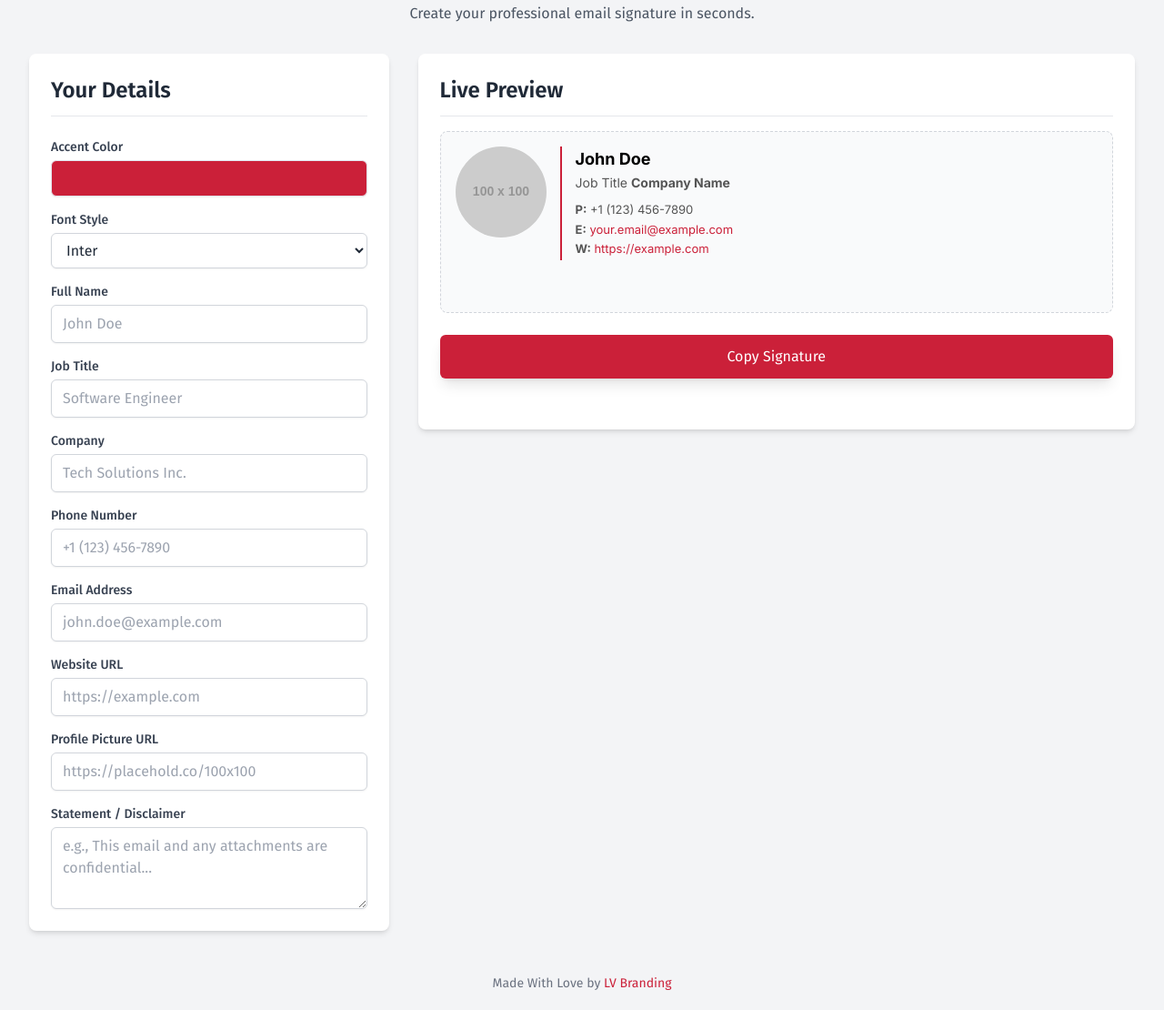
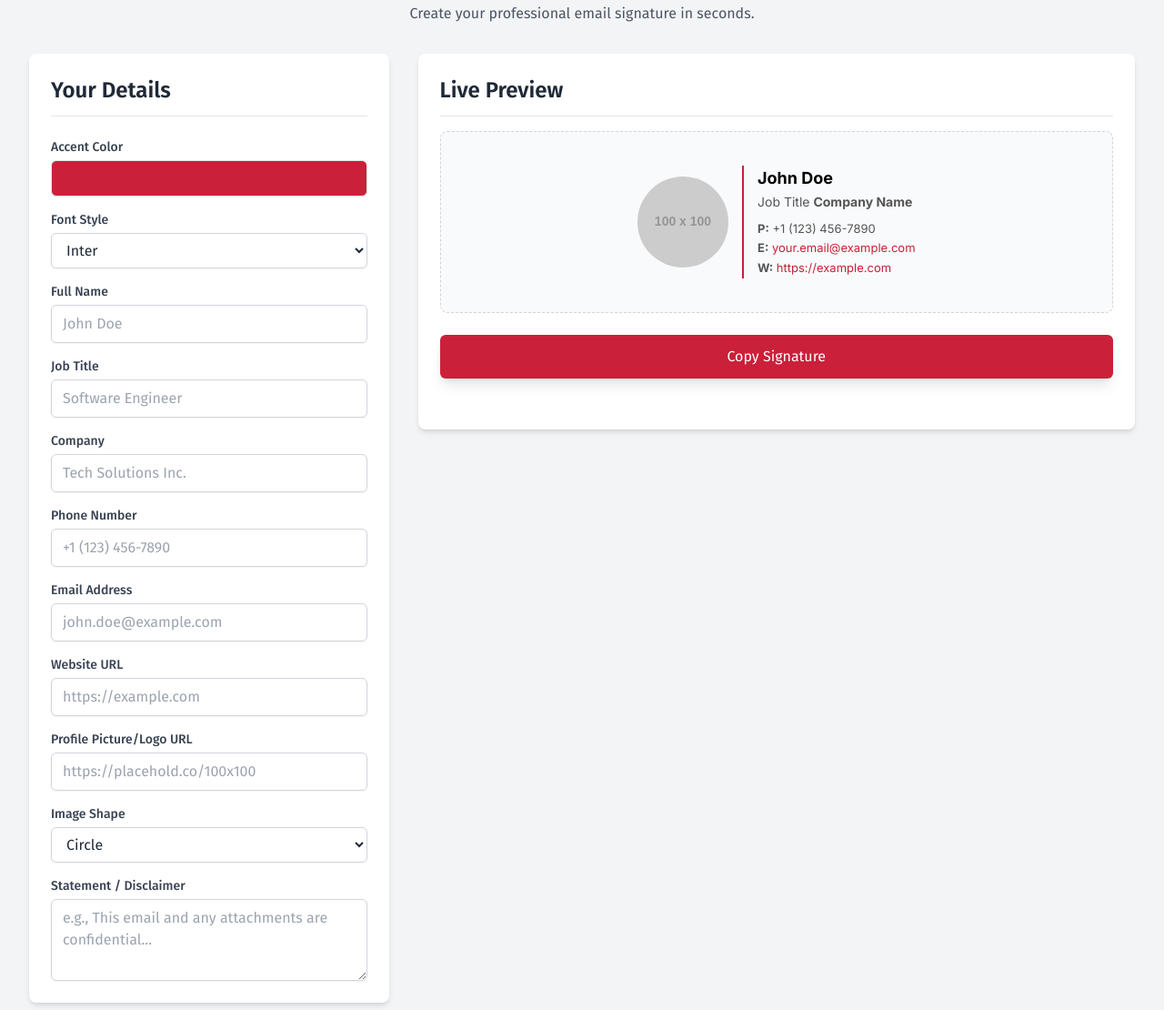
Before and after one commit to lvbranding-it/signature-generator, a plain HTML site: page index.html in a window 1280 px wide. Shown: the part 189-1299 px from the top of the page at 91% size. Drawn offline with nearby package versions, Linux system fonts and the light colour scheme; placeholder pictures from the web are drawn by us.

Commit message:
Enhance email signature generator with image shape options
Added options for image shape selection and updated the preview functionality to reflect changes in image shape.

```diff
--- a/index.html
+++ b/index.html
@@ -109,8 +109,17 @@
                         <input type="url" id="website" class="mt-1 block w-full px-3 py-2 bg-white border border-gray-300 rounded-md shadow-sm placeholder-gray-400 focus:outline-none focus-brand-ring focus:border-gray-300" placeholder="https://example.com">
                     </div>
                      <div>
-                        <label for="imageUrl" class="block text-sm font-medium text-gray-700">Profile Picture URL</label>
+                        <label for="imageUrl" class="block text-sm font-medium text-gray-700">Profile Picture/Logo URL</label>
                         <input type="url" id="imageUrl" class="mt-1 block w-full px-3 py-2 bg-white border border-gray-300 rounded-md shadow-sm placeholder-gray-400 focus:outline-none focus-brand-ring focus:border-gray-300" placeholder="https://placehold.co/100x100">
+                    </div>
+                     <div>
+                        <label for="imageShape" class="block text-sm font-medium text-gray-700">Image Shape</label>
+                        <select id="imageShape" class="mt-1 block w-full px-3 py-2 bg-white border border-gray-300 rounded-md shadow-sm focus:outline-none focus-brand-ring focus:border-gray-300">
+                            <option value="circle" selected>Circle</option>
+                            <option value="square">Square</option>
+                            <option value="wide">Wide (16:9)</option>
+                            <option value="standard">Standard (4:3)</option>
+                        </select>
                     </div>
                     <div>
                         <label for="statement" class="block text-sm font-medium text-gray-700">Statement / Disclaimer</label>
@@ -123,17 +132,17 @@
             <div class="lg:w-2/3">
                 <div class="bg-white p-6 rounded-lg shadow-md">
                     <h2 class="text-2xl font-semibold mb-4 border-b pb-3">Live Preview</h2>
-                    <div id="signature-preview-container" class="p-4 border border-dashed border-gray-300 rounded-lg bg-gray-50 min-h-[200px]">
+                    <div id="signature-preview-container" class="p-4 border border-dashed border-gray-300 rounded-lg bg-gray-50 min-h-[200px] flex items-center justify-center">
                         <!-- The signature will be rendered here -->
                         <table id="signature-preview" cellpadding="0" cellspacing="0" style="border-collapse: collapse; font-family: 'Inter', sans-serif; color: #333;">
                             <tbody>
                                 <tr>
                                     <!-- Profile Picture -->
-                                    <td style="padding-right: 15px; vertical-align: top;">
-                                        <img id="preview-image" src="https://placehold.co/100x100/EFEFEF/3A3A3A?text=Photo" alt="Profile" width="100" height="100" style="border-radius: 50%; object-fit: cover;">
+                                    <td style="padding-right: 15px; vertical-align: middle;">
+                                        <img id="preview-image" src="https://placehold.co/100x100/EFEFEF/3A3A3A?text=Photo" alt="Profile" style="border-radius: 50%; width: 100px; height: 100px; object-fit: cover;">
                                     </td>
                                     <!-- Details -->
-                                    <td id="details-cell" style="border-left: 2px solid #cb2039; padding-left: 15px; vertical-align: top;">
+                                    <td id="details-cell" style="border-left: 2px solid #cb2039; padding-left: 15px; vertical-align: middle;">
                                         <p style="margin: 0; font-size: 18px; font-weight: bold; color: #000000;" id="preview-fullName">John Doe</p>
                                         <p style="margin: 2px 0; font-size: 14px; color: #555555;">
                                             <span id="preview-jobTitle">Software Engineer</span>
@@ -183,6 +192,7 @@
         const statementInput = document.getElementById('statement');
         const fontStyleInput = document.getElementById('fontStyle');
         const accentColorInput = document.getElementById('accentColor');
+        const imageShapeInput = document.getElementById('imageShape');
         const copyButton = document.getElementById('copyButton');
         const copySuccessMessage = document.getElementById('copy-success');
 
@@ -215,6 +225,7 @@
             const statement = statementInput.value;
             const fontStyle = fontStyleInput.value;
             const accentColor = accentColorInput.value;
+            const imageShape = imageShapeInput.value;
 
             // Update text content
             previewFullName.textContent = fullName;
@@ -250,10 +261,35 @@
             detailsCell.style.borderLeftColor = accentColor;
             previewEmailLink.style.color = accentColor;
             previewWebsiteLink.style.color = accentColor;
+
+            // Update image shape
+            switch (imageShape) {
+                case 'square':
+                    previewImage.style.borderRadius = '8px';
+                    previewImage.style.width = '100px';
+                    previewImage.style.height = '100px';
+                    break;
+                case 'wide':
+                    previewImage.style.borderRadius = '8px';
+                    previewImage.style.width = '128px';
+                    previewImage.style.height = '72px';
+                    break;
+                case 'standard':
+                    previewImage.style.borderRadius = '8px';
+                    previewImage.style.width = '120px';
+                    previewImage.style.height = '90px';
+                    break;
+                case 'circle':
+                default:
+                    previewImage.style.borderRadius = '50%';
+                    previewImage.style.width = '100px';
+                    previewImage.style.height = '100px';
+                    break;
+            }
         }
 
         // Add event listeners to all input fields to update the preview in real-time
-        const inputs = [fullNameInput, jobTitleInput, companyInput, phoneInput, emailInput, websiteInput, imageUrlInput, statementInput, fontStyleInput, accentColorInput];
+        const inputs = [fullNameInput, jobTitleInput, companyInput, phoneInput, emailInput, websiteInput, imageUrlInput, statementInput, fontStyleInput, accentColorInput, imageShapeInput];
         inputs.forEach(input => {
             input.addEventListener('input', updatePreview);
         });
```
